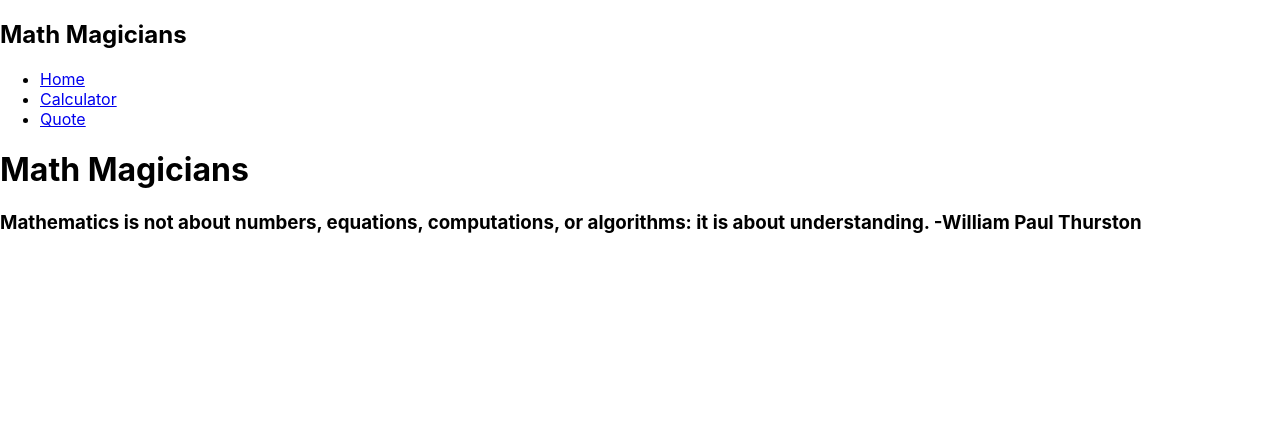
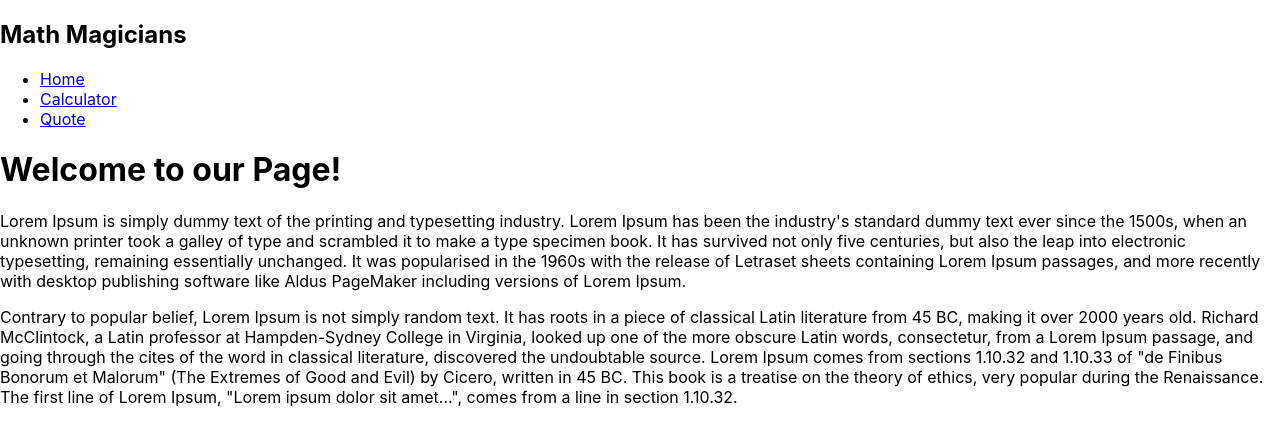
Before and after one commit to williamscch/math-magicians, a React (Create React App) app: page / in a window 1280 px wide. Shown: the top 446 px of the page. Built offline with nearby package versions, Linux system fonts and the light colour scheme.

Commit message:
Update hompage

```diff
--- a/src/components/HomePage.js
+++ b/src/components/HomePage.js
@@ -2,11 +2,31 @@ import React from 'react';
 
 const HomePage = () => (
   <div>
-    <h1>Math Magicians</h1>
-    <h3>
-      Mathematics is not about numbers, equations, computations, or
-      algorithms: it is about understanding. -William Paul Thurston
-    </h3>
+    <h1>Welcome to our Page!</h1>
+    <p>
+      Lorem Ipsum is simply dummy text of the printing and typesetting industry.
+      Lorem Ipsum has been the industry&apos;s standard dummy text ever since the
+      1500s, when an unknown printer took a galley of type and scrambled it to
+      make a type specimen book. It has survived not only five centuries, but
+      also the leap into electronic typesetting, remaining essentially
+      unchanged. It was popularised in the 1960s with the release of Letraset
+      sheets containing Lorem Ipsum passages, and more recently with desktop
+      publishing software like Aldus PageMaker including versions of Lorem
+      Ipsum.
+    </p>
+    <p>
+      Contrary to popular belief, Lorem Ipsum is not simply random text. It has
+      roots in a piece of classical Latin literature from 45 BC, making it over
+      2000 years old. Richard McClintock, a Latin professor at Hampden-Sydney
+      College in Virginia, looked up one of the more obscure Latin words,
+      consectetur, from a Lorem Ipsum passage, and going through the cites of
+      the word in classical literature, discovered the undoubtable source. Lorem
+      Ipsum comes from sections 1.10.32 and 1.10.33 of &quot;de Finibus Bonorum et
+      Malorum&quot; (The Extremes of Good and Evil) by Cicero, written in 45 BC. This
+      book is a treatise on the theory of ethics, very popular during the
+      Renaissance. The first line of Lorem Ipsum, &quot;Lorem ipsum dolor sit
+      amet...&quot;, comes from a line in section 1.10.32.
+    </p>
   </div>
 );
 export default HomePage;
```
